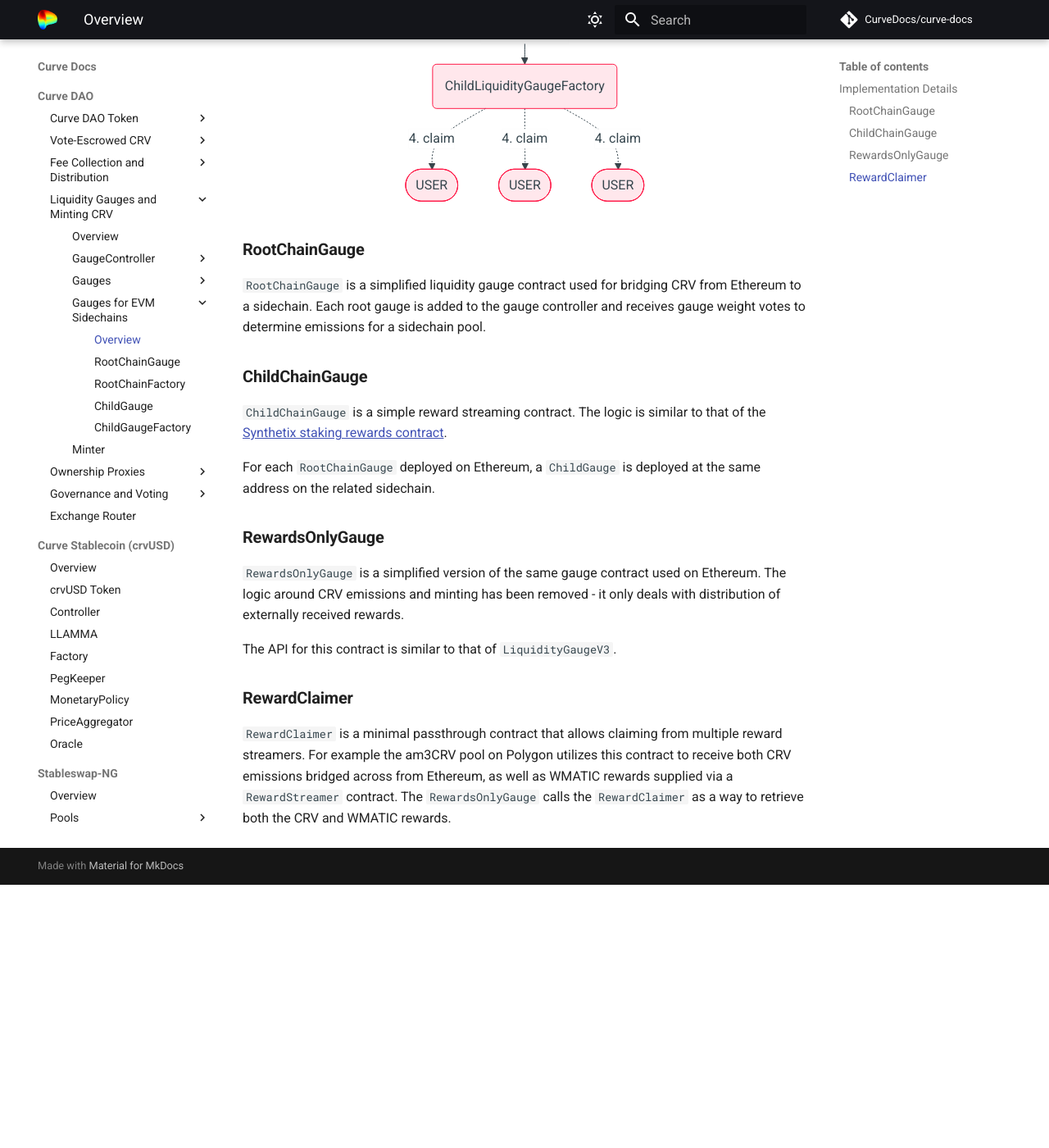
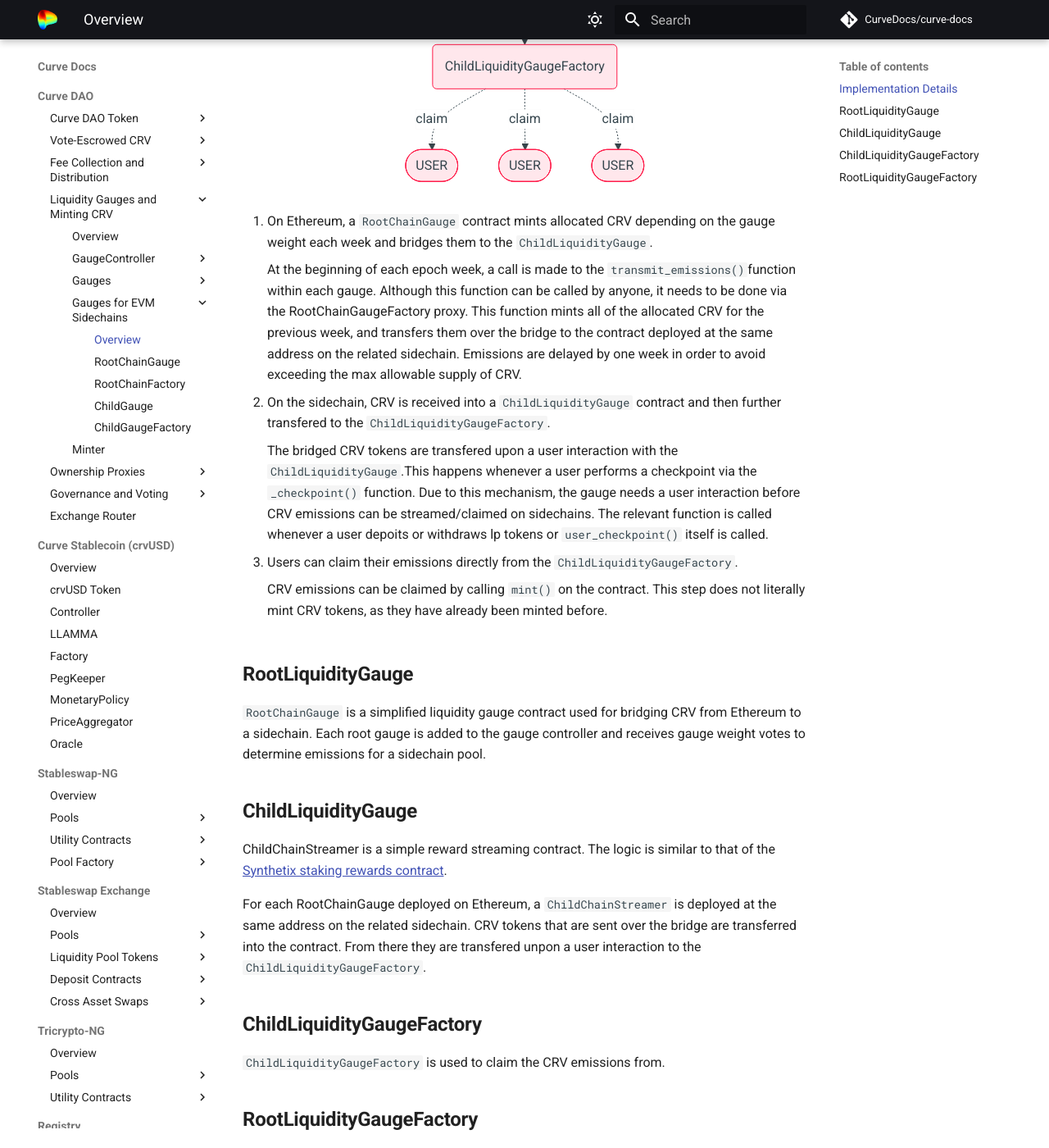
Before and after one commit to CurveDocs/curve-docs, an MkDocs documentation site: the page built from docs/curve_dao/liquidity-gauge-and-minting-crv/evm-sidechains/overview.md, in a window 1280 px wide and 1400 px high, scrolled down 1024 px. Shown: the whole window at 82% size. Built offline with MkDocs 1.6.1 and Material for MkDocs 9.7.7, drawn with Linux system fonts in a browser that asks for light colours; comment, search, counter and statistics services are not loaded; before the commit the page ends 2103 px from its top, so only the background shows below that; some of the changed text lies outside the part shown.

Commit message:
overview init

````diff
--- a/docs/curve_dao/liquidity-gauge-and-minting-crv/evm-sidechains/overview.md
+++ b/docs/curve_dao/liquidity-gauge-and-minting-crv/evm-sidechains/overview.md
@@ -16,31 +16,45 @@
 
 ```mermaid
 graph TB
-    gc[(GaugeController)] -->|1. mint CRV| rcg1(RootChainGauge)
-    rcg1 -->|2. transmit emissions to sidechain| clg(ChildLiquidityGauge)
-    clg --> |3. transfer CRV| clgf(ChildLiquidityGaugeFactory)
-    clgf .-> |4. claim| u([USER])
-    clgf .-> |4. claim| u1([USER])
-    clgf .-> |4. claim| u2([USER])
+    gc[(GaugeController)] -->|mint CRV| rcg1(RootLiquidityGauge)
+    rcg1 -->|bridge CRV to sidechain| clg(ChildLiquidityGauge)
+    clg --> |transfer CRV| clgf(ChildLiquidityGaugeFactory)
+    clgf .-> |claim| u([USER])
+    clgf .-> |claim| u1([USER])
+    clgf .-> |claim| u2([USER])
 ```
 </div>
 
 
-## **RootChainGauge**
+1. On Ethereum, a `RootChainGauge` contract mints allocated CRV depending on the gauge weight each week and bridges them to the `ChildLiquidityGauge`.
+
+    At the beginning of each epoch week, a call is made to the `transmit_emissions()`function within each gauge. Although this function can be called by anyone, it needs to be done via the RootChainGaugeFactory proxy. This function mints all of the allocated CRV for the previous week, and transfers them over the bridge to the contract deployed at the same address on the related sidechain. Emissions are delayed by one week in order to avoid exceeding the max allowable supply of CRV.
+
+
+2. On the sidechain, CRV is received into a `ChildLiquidityGauge` contract and then further transfered to the `ChildLiquidityGaugeFactory`.
+
+    The bridged CRV tokens are transfered upon a user interaction with the `ChildLiquidityGauge`.This happens whenever a user performs a checkpoint via the `_checkpoint()` function. Due to this mechanism, the gauge needs a user interaction before CRV emissions can be streamed/claimed on sidechains. The relevant function is called whenever a user depoits or withdraws lp tokens or `user_checkpoint()` itself is called.
+
+
+3. Users can claim their emissions directly from the `ChildLiquidityGaugeFactory`.
+
+    CRV emissions can be claimed by calling `mint()` on the contract. This step does not literally mint CRV tokens, as they have already been minted before.
+
+
+
+# **RootLiquidityGauge**
 `RootChainGauge` is a simplified liquidity gauge contract used for bridging CRV from Ethereum to a sidechain. Each root gauge is added to the gauge controller and receives gauge weight votes to determine emissions for a sidechain pool.
 
 
-## **ChildChainGauge**
-`ChildChainGauge` is a simple reward streaming contract. The logic is similar to that of the [Synthetix staking rewards contract](https://github.com/Synthetixio/synthetix/blob/master/contracts/StakingRewards.sol).
+# **ChildLiquidityGauge**
+ChildChainStreamer is a simple reward streaming contract. The logic is similar to that of the [Synthetix staking rewards contract](https://github.com/Synthetixio/synthetix/blob/master/contracts/StakingRewards.sol).
 
-For each `RootChainGauge` deployed on Ethereum, a `ChildGauge` is deployed at the same address on the related sidechain.
+For each RootChainGauge deployed on Ethereum, a `ChildChainStreamer` is deployed at the same address on the related sidechain. CRV tokens that are sent over the bridge are transferred into the contract. From there they are transfered unpon a user interaction to the `ChildLiquidityGaugeFactory`.
 
 
-## **RewardsOnlyGauge**
-`RewardsOnlyGauge` is a simplified version of the same gauge contract used on Ethereum. The logic around CRV emissions and minting has been removed - it only deals with distribution of externally received rewards.
-
-The API for this contract is similar to that of `LiquidityGaugeV3`.
+# **ChildLiquidityGaugeFactory**
+`ChildLiquidityGaugeFactory` is used to claim the CRV emissions from.
 
 
-## **RewardClaimer**
-`RewardClaimer` is a minimal passthrough contract that allows claiming from multiple reward streamers. For example the am3CRV pool on Polygon utilizes this contract to receive both CRV emissions bridged across from Ethereum, as well as WMATIC rewards supplied via a `RewardStreamer` contract. The `RewardsOnlyGauge` calls the `RewardClaimer` as a way to retrieve both the CRV and WMATIC rewards.
+# **RootLiquidityGaugeFactory**
+`RootLiquidityGaugeFactory` is a Factory contract to deploy gauges and create Root- and ChildGauges. Emissions are transmitted by calling `transmit_emissions(_gauge: address)` function by inputting the RootLiquidityGauge address.
````
